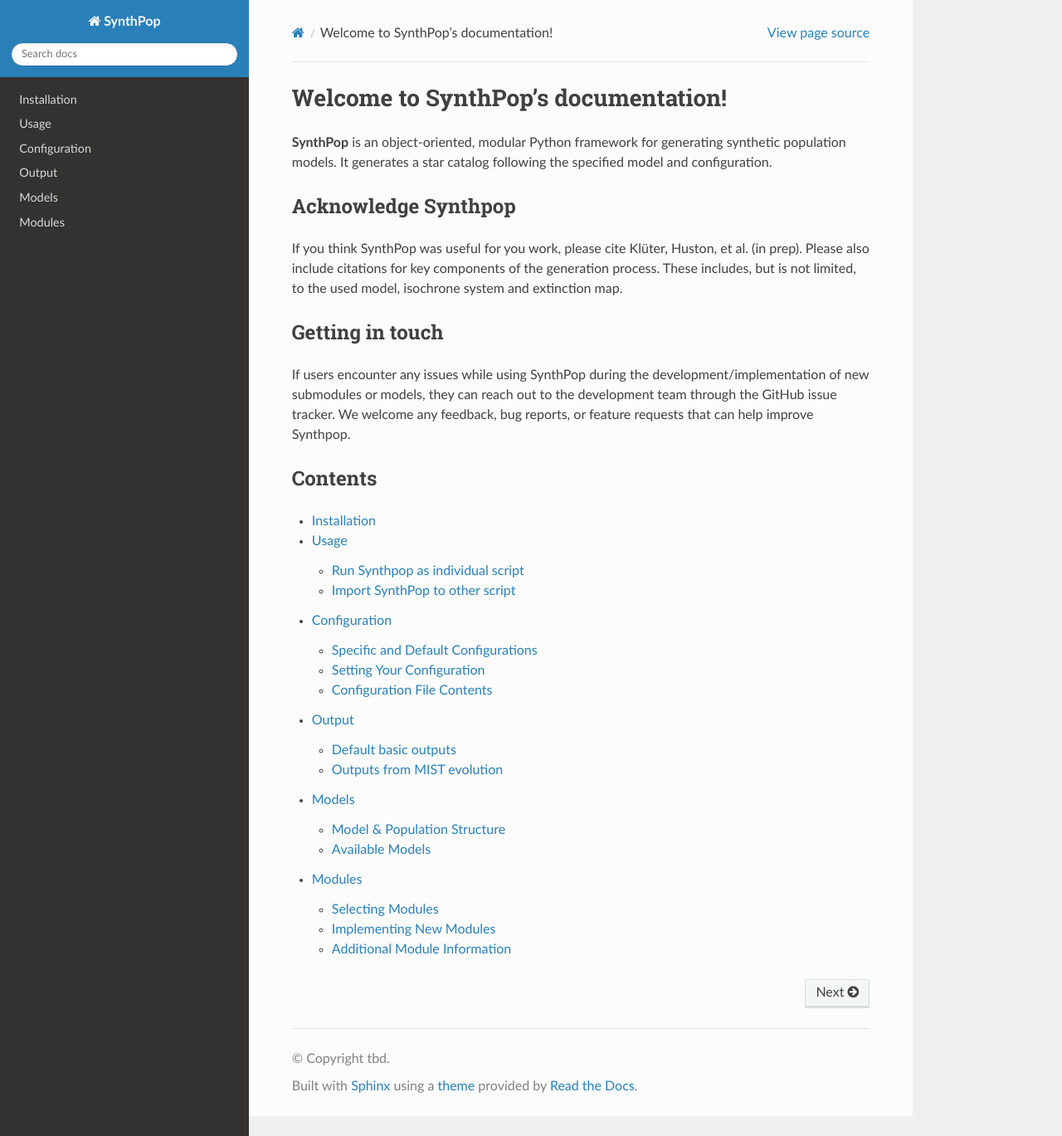
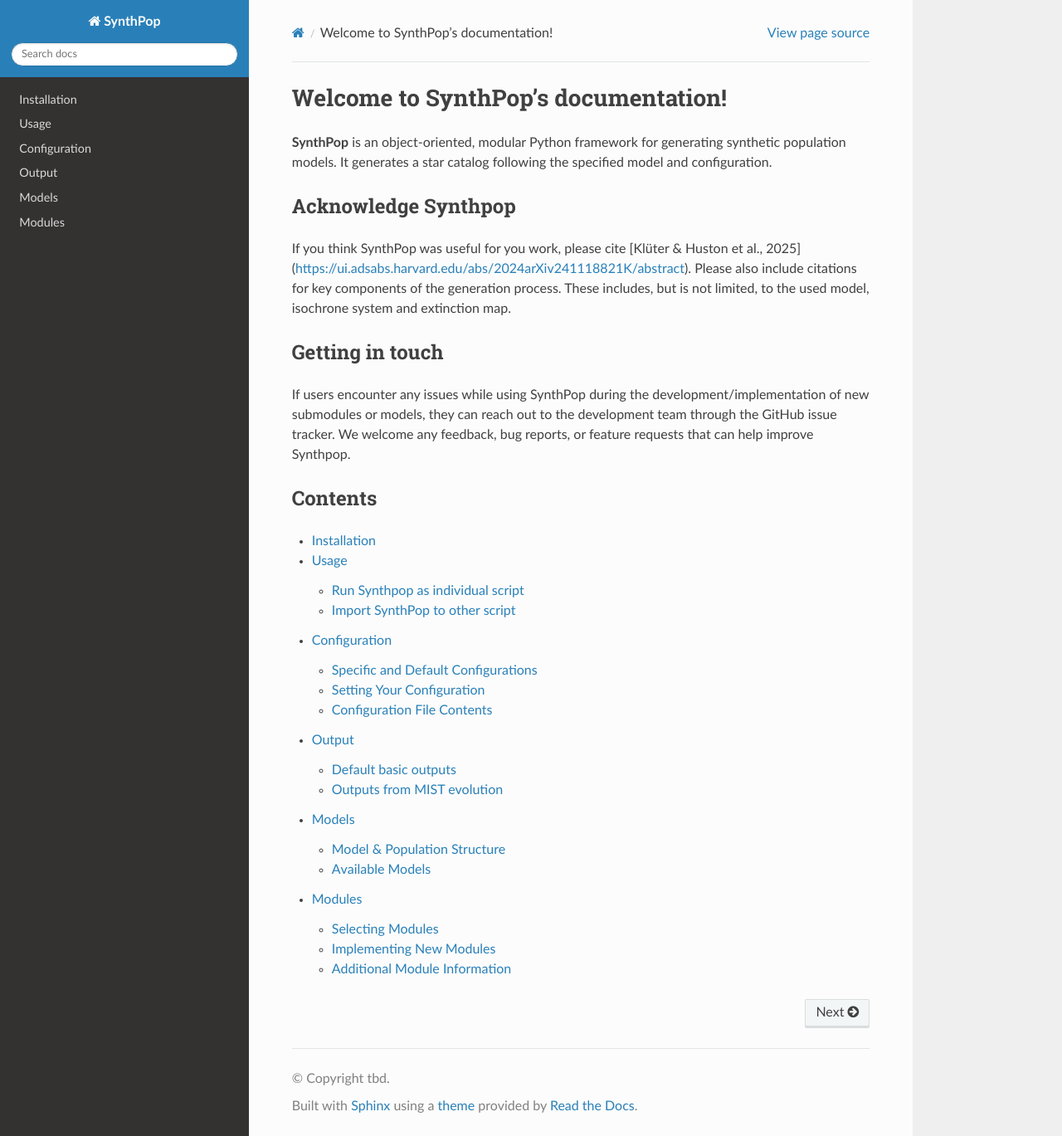
Before and after one commit to synthpop-galaxy/synthpop, a Sphinx documentation site: the page built from docs/source/index.rst, in a window 1280 px wide and 1369 px high. Shown: the whole window at 83% size. Built offline with Sphinx 7.4.7 and the Read the Docs theme 3.1.0, drawn with Linux system fonts in a browser that asks for light colours; pages that are not in the unit, such as notebooks, are missing from menus.

Commit message:
Update index.rst

```diff
--- a/docs/source/index.rst
+++ b/docs/source/index.rst
@@ -7,7 +7,7 @@
 
 Acknowledge Synthpop
 --------------------
-If you think SynthPop was useful for you work, please cite Klüter, Huston, et al. (in prep).
+If you think SynthPop was useful for you work, please cite [Klüter & Huston et al., 2025](https://ui.adsabs.harvard.edu/abs/2024arXiv241118821K/abstract).
 Please also include citations for key components of the generation process.
 These includes, but is not limited, to the used model, isochrone system and extinction map.
 
```
